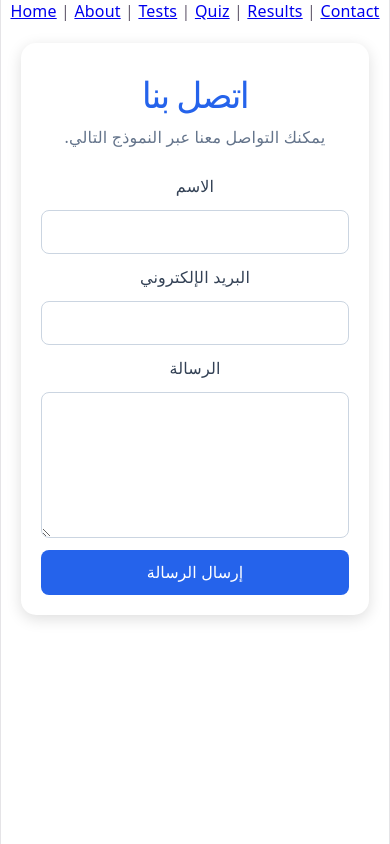
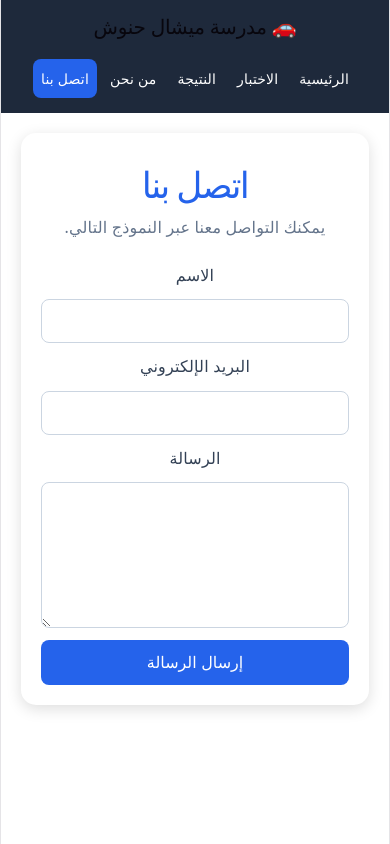
Before and after one commit to majdmouhamma1-rgb/majd-driving-schoolweb2, a React (Vite) app: page /contact in a window 390 px wide. Built offline with nearby package versions, Linux system fonts and the light colour scheme.

Commit message:
Add responsive Arabic navigation bar

```diff
--- a/src/App.css
+++ b/src/App.css
@@ -1,184 +1,52 @@
-.counter {
-  font-size: 16px;
-  padding: 5px 10px;
-  border-radius: 5px;
-  color: var(--accent);
-  background: var(--accent-bg);
-  border: 2px solid transparent;
-  transition: border-color 0.3s;
-  margin-bottom: 24px;
 
-  &:hover {
-    border-color: var(--accent-border);
+.header {
+  background: #1e293b;
+  color: white;
+  padding: 20px;
+  text-align: center;
+}
+
+.header h2 {
+  margin: 0 0 20px;
+}
+
+.header nav {
+  display: flex;
+  justify-content: center;
+  flex-wrap: wrap;
+  gap: 12px;
+}
+
+.header nav a {
+  color: white;
+  text-decoration: none;
+  padding: 10px 15px;
+  border-radius: 8px;
+}
+
+.header nav a:hover {
+  background: #334155;
+}
+
+.header nav a.active {
+  background: #2563eb;
+}
+
+@media (max-width: 600px) {
+  .header {
+    padding: 15px 10px;
   }
-  &:focus-visible {
-    outline: 2px solid var(--accent);
-    outline-offset: 2px;
+
+  .header h2 {
+    font-size: 20px;
+  }
+
+  .header nav {
+    gap: 5px;
+  }
+
+  .header nav a {
+    font-size: 14px;
+    padding: 8px;
   }
 }
-
-.hero {
-  position: relative;
-
-  .base,
-  .framework,
-  .vite {
-    inset-inline: 0;
-    margin: 0 auto;
-  }
-
-  .base {
-    width: 170px;
-    position: relative;
-    z-index: 0;
-  }
-
-  .framework,
-  .vite {
-    position: absolute;
-  }
-
-  .framework {
-    z-index: 1;
-    top: 34px;
-    height: 28px;
-    transform: perspective(2000px) rotateZ(300deg) rotateX(44deg) rotateY(39deg)
-      scale(1.4);
-  }
-
-  .vite {
-    z-index: 0;
-    top: 107px;
-    height: 26px;
-    width: auto;
-    transform: perspective(2000px) rotateZ(300deg) rotateX(40deg) rotateY(39deg)
-      scale(0.8);
-  }
-}
-
-#center {
-  display: flex;
-  flex-direction: column;
-  gap: 25px;
-  place-content: center;
-  place-items: center;
-  flex-grow: 1;
-
-  @media (max-width: 1024px) {
-    padding: 32px 20px 24px;
-    gap: 18px;
-  }
-}
-
-#next-steps {
-  display: flex;
-  border-top: 1px solid var(--border);
-  text-align: left;
-
-  & > div {
-    flex: 1 1 0;
-    padding: 32px;
-    @media (max-width: 1024px) {
-      padding: 24px 20px;
-    }
-  }
-
-  .icon {
-    margin-bottom: 16px;
-    width: 22px;
-    height: 22px;
-  }
-
-  @media (max-width: 1024px) {
-    flex-direction: column;
-    text-align: center;
-  }
-}
-
-#docs {
-  border-right: 1px solid var(--border);
-
-  @media (max-width: 1024px) {
-    border-right: none;
-    border-bottom: 1px solid var(--border);
-  }
-}
-
-#next-steps ul {
-  list-style: none;
-  padding: 0;
-  display: flex;
-  gap: 8px;
-  margin: 32px 0 0;
-
-  .logo {
-    height: 18px;
-  }
-
-  a {
-    color: var(--text-h);
-    font-size: 16px;
-    border-radius: 6px;
-    background: var(--social-bg);
-    display: flex;
-    padding: 6px 12px;
-    align-items: center;
-    gap: 8px;
-    text-decoration: none;
-    transition: box-shadow 0.3s;
-
-    &:hover {
-      box-shadow: var(--shadow);
-    }
-    .button-icon {
-      height: 18px;
-      width: 18px;
-    }
-  }
-
-  @media (max-width: 1024px) {
-    margin-top: 20px;
-    flex-wrap: wrap;
-    justify-content: center;
-
-    li {
-      flex: 1 1 calc(50% - 8px);
-    }
-
-    a {
-      width: 100%;
-      justify-content: center;
-      box-sizing: border-box;
-    }
-  }
-}
-
-#spacer {
-  height: 88px;
-  border-top: 1px solid var(--border);
-  @media (max-width: 1024px) {
-    height: 48px;
-  }
-}
-
-.ticks {
-  position: relative;
-  width: 100%;
-
-  &::before,
-  &::after {
-    content: '';
-    position: absolute;
-    top: -4.5px;
-    border: 5px solid transparent;
-  }
-
-  &::before {
-    left: 0;
-    border-left-color: var(--border);
-  }
-  &::after {
-    right: 0;
-    border-right-color: var(--border);
-  }
-}
--- a/src/App.jsx
+++ b/src/App.jsx
@@ -1,30 +1,32 @@
 
-import { Routes, Route, NavLink } from "react-router-dom";
-
+import { NavLink, Routes, Route } from "react-router-dom";
 import Home from "./pages/Home";
-import About from "./pages/About";
 import Quiz from "./pages/Quiz";
 import Results from "./pages/Results";
+import About from "./pages/About";
 import Contact from "./pages/Contact";
+import "./App.css";
 
 export default function App() {
   return (
     <>
-      <nav>
-        <NavLink to="/">Home</NavLink> |{" "}
-        <NavLink to="/about">About</NavLink> |{" "}
-        <NavLink to="/tests">Tests</NavLink> |{" "}
-        <NavLink to="/quiz">Quiz</NavLink> |{" "}
-        <NavLink to="/results">Results</NavLink> |{" "}
-        <NavLink to="/contact">Contact</NavLink>
-      </nav>
+      <header className="header" dir="rtl">
+        <h2>🚗 مدرسة ميشال حنوش</h2>
+
+        <nav>
+          <NavLink to="/" end>الرئيسية</NavLink>
+          <NavLink to="/quiz">الاختبار</NavLink>
+          <NavLink to="/results">النتيجة</NavLink>
+          <NavLink to="/about">من نحن</NavLink>
+          <NavLink to="/contact">اتصل بنا</NavLink>
+        </nav>
+      </header>
 
       <Routes>
         <Route path="/" element={<Home />} />
-        <Route path="/about" element={<About />} />
-
         <Route path="/quiz" element={<Quiz />} />
         <Route path="/results" element={<Results />} />
+        <Route path="/about" element={<About />} />
         <Route path="/contact" element={<Contact />} />
       </Routes>
     </>
```
